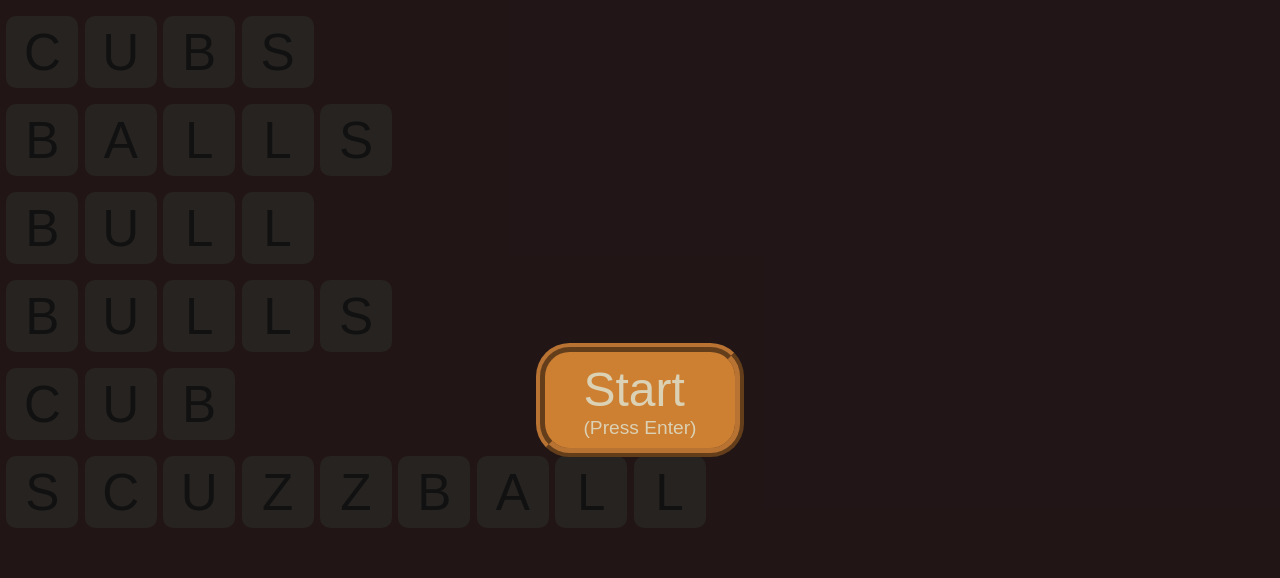
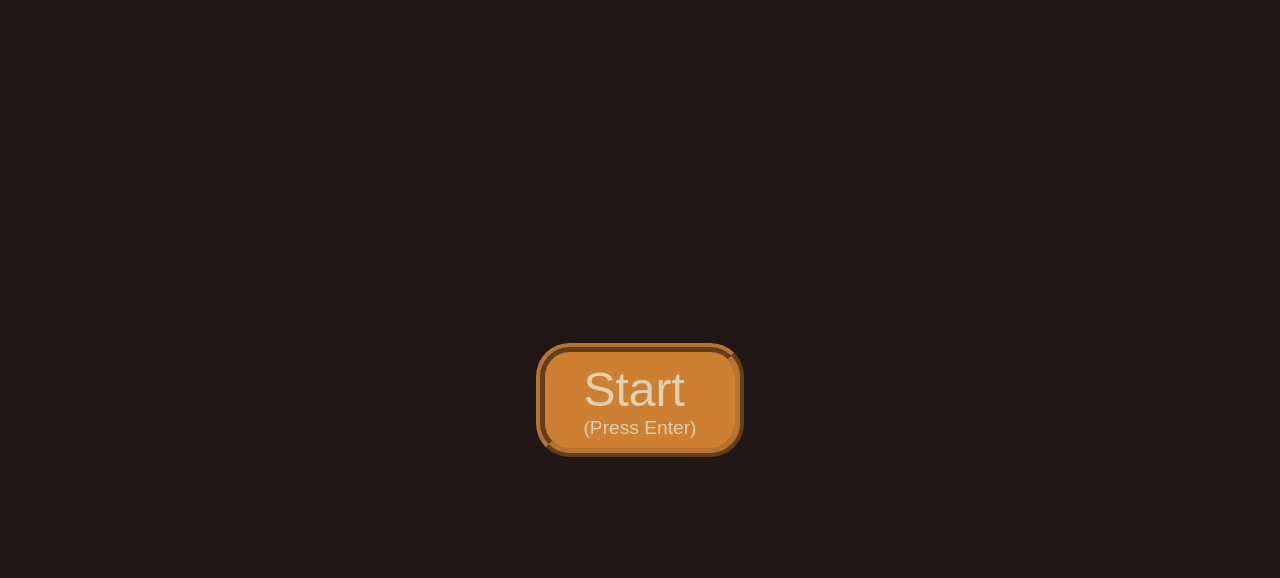
Before and after one commit to alexjgaw/writerduel, a React (Create React App) app: page / in a window 1280 px wide. Shown: the top 578 px of the page. Built offline with nearby package versions, Linux system fonts and the light colour scheme.

Commit message:
Set up and style WordArea and Word components.

```diff
--- a/src/App.js
+++ b/src/App.js
@@ -33,7 +33,7 @@
       gameState: 'waiting',
       letters: 'scuzzball',
       stagingLetters: '',
-      words: ['cubs','balls','bull','bulls','cub','scuzzball']
+      words: []
     };
   }
 
--- a/src/Components/Board/WordArea/Word/index.css
+++ b/src/Components/Board/WordArea/Word/index.css
@@ -1,4 +1,4 @@
 .word ul {
-  margin: 0px;
+  margin: 0 1em 0 0;
   padding: 0px;
 }
--- a/src/Components/Board/WordArea/Word/index.js
+++ b/src/Components/Board/WordArea/Word/index.js
@@ -10,7 +10,7 @@
             return (
               <Tile
                 tileLetter={letter.toUpperCase()}
-                key={letter.toUpperCase() + i + 'Word' + props.key}
+                key={letter.toUpperCase() + i + 'Word' + props.extraKey}
               />
             );
           })
--- a/src/Components/Board/WordArea/index.css
+++ b/src/Components/Board/WordArea/index.css
@@ -1,5 +1,7 @@
 .word-area {
+  display: flex;
+  flex-flow: column wrap;
+  align-content: flex-start;
   height: 70vh;
-  width: 100vh;
-  overflow-y: scroll;
+  width: 100vw;
 }
--- a/src/Components/Board/WordArea/index.js
+++ b/src/Components/Board/WordArea/index.js
@@ -12,6 +12,7 @@
               <Word
                 letters={word}
                 key={word.toUpperCase() + i + 'WordArea'}
+                extraKey={word.toUpperCase() + i + 'WordArea'}
               />
             );
           })
```
